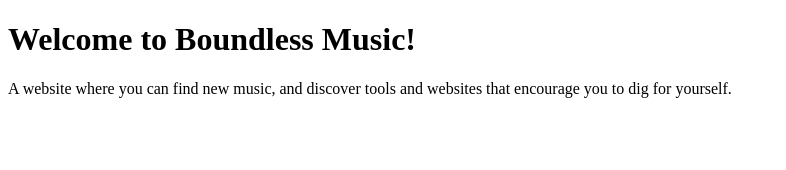
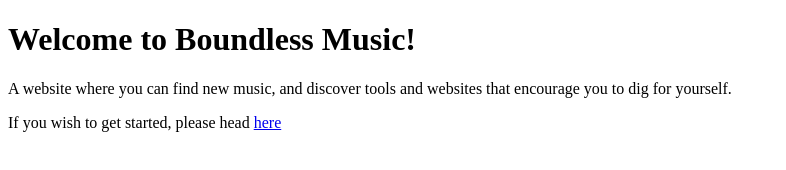
Before and after one commit to boundlessmusic/boundlessmusic.github.io, a plain HTML site: page index.html in a window 1280 px wide. Shown: the whole page, without its empty margins (0-786 px from the left). Drawn offline with Linux system fonts and the light colour scheme.

Commit message:
link to music page

```diff
--- a/index.html
+++ b/index.html
@@ -5,4 +5,6 @@
 <body>
     <h1>Welcome to Boundless Music!</h1>
     <p>A website where you can find new music, and discover tools and websites that encourage you to dig for yourself.</p>
+
+    <p>If you wish to get started, please head <a href="/music/index.html">here</a></p>
 </body>
```
